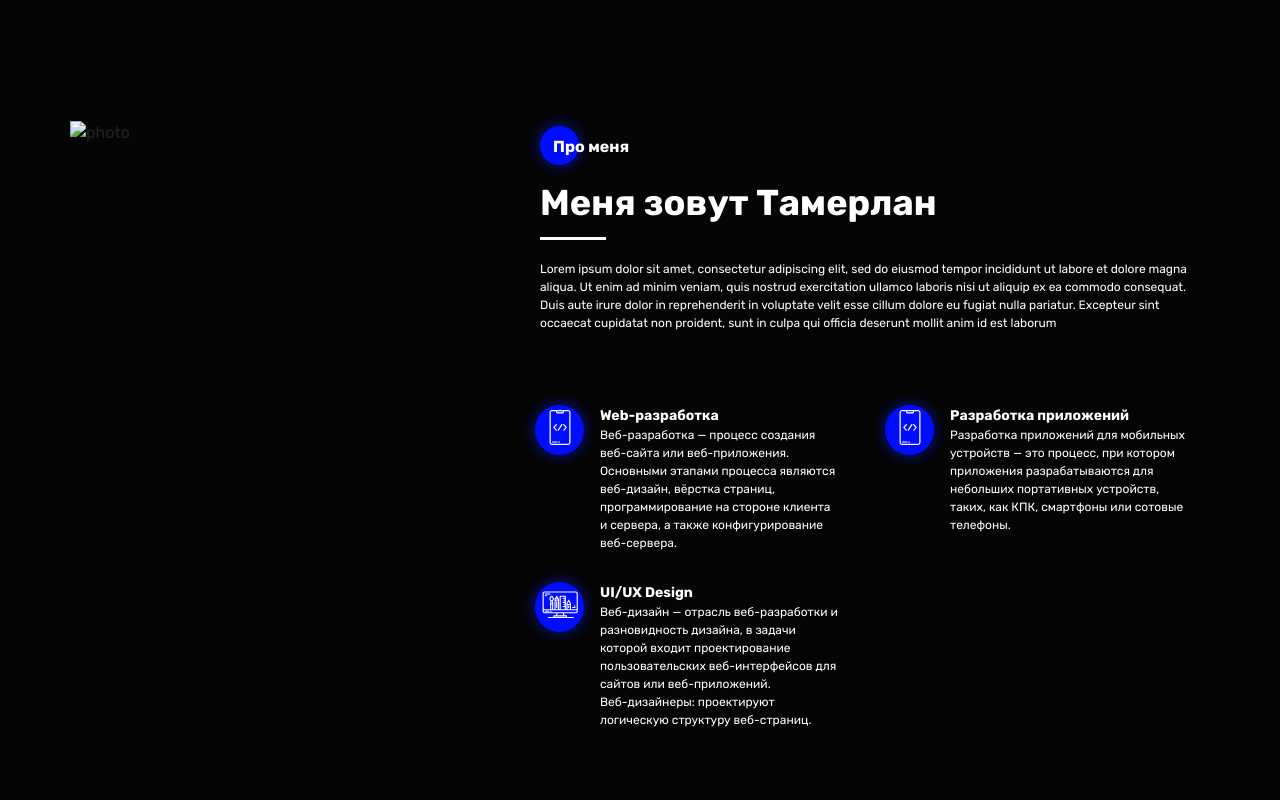
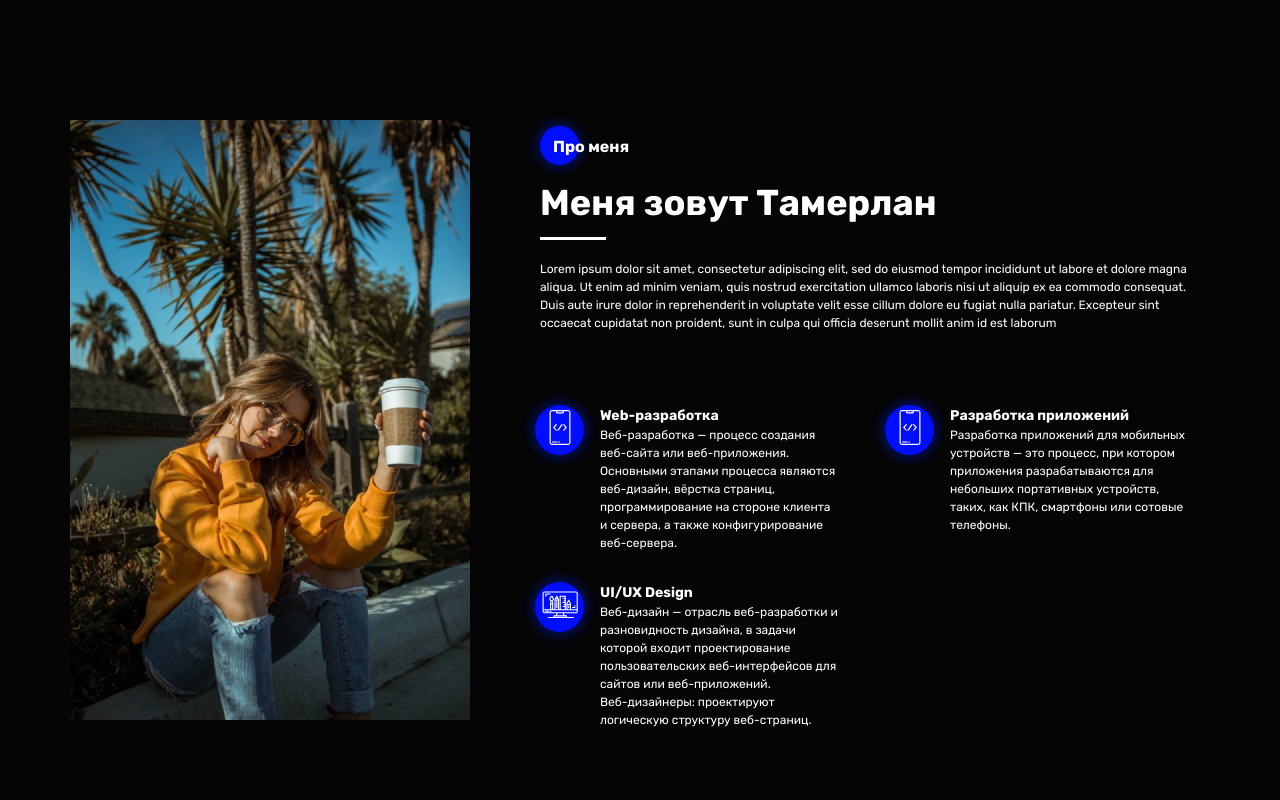
Before and after one commit to skyfatee/skyfatee.github.io, a plain HTML site: page index.html in a window 1280 px wide. Shown: the part 800-1600 px from the top of the page. Drawn offline with Linux system fonts and the light colour scheme; files whose address does not match are found by name.

Commit message:
Update index.html

```diff
--- a/index.html
+++ b/index.html
@@ -130,7 +130,7 @@
         <div class="container">
             <div class="about__wrapper">
                 <div class="about__photo">
-                    <img src="" alt="photo">
+                    <img src="img/personal-photo/Photo.jpg" alt="photo">
                 </div>
                 <div class="about__descr">
                     <h2 class="title_fz16 about__title">Про меня</h2>
@@ -628,7 +628,7 @@
         <div class="container">
             <div class="contacts__wrapper">
                 <div class="contacts__photo">
-                    <img src="" alt="">
+                    <img src="img/personal-photo/Photo.jpg" alt="photo">
                 </div>
                 <div class="contacts__content">
                     <h2 class="title title_fz16 contacts__title">Контакты</h2>
@@ -669,10 +669,10 @@
                         Или оставьте ваши данные и я сама вам напишу:
                     </div>
                         <div action="#" class="contacts__form">
-                            <div class="contacts__input">
+                            <form class="contacts__input">
                                 <input name="name" id="name" type="text" placeholder="Ваше Имя" required>
                                 <label for="name"></label>
-                        </div>
+                        </form>
                             <div class="contacts__input">
                                 <input name= "email" id="email" type="email" placeholder="Ваш Email" required>
                                 <label for="email"></label>
@@ -692,7 +692,8 @@
                 </div>
             </div>
         </div>
-    </section>
+    </div>
+</section>
 
     <script src="js/script.js"></script>
 </body>
```
